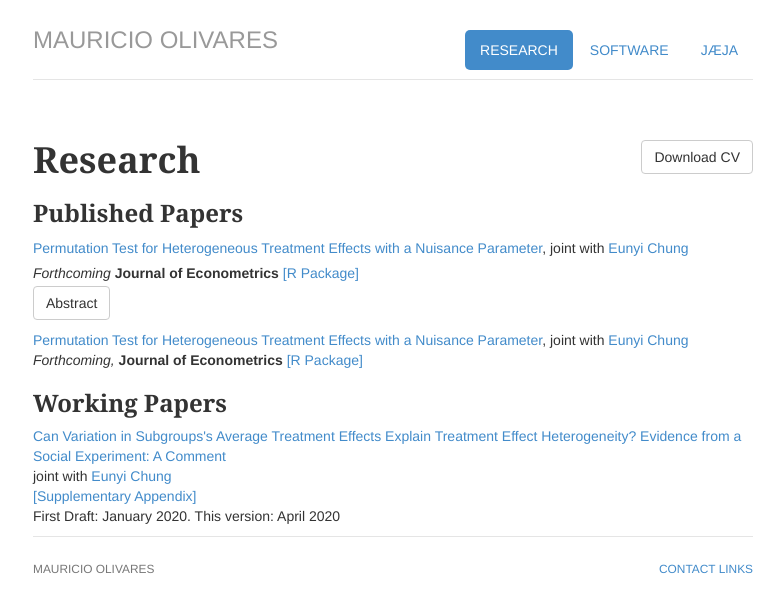
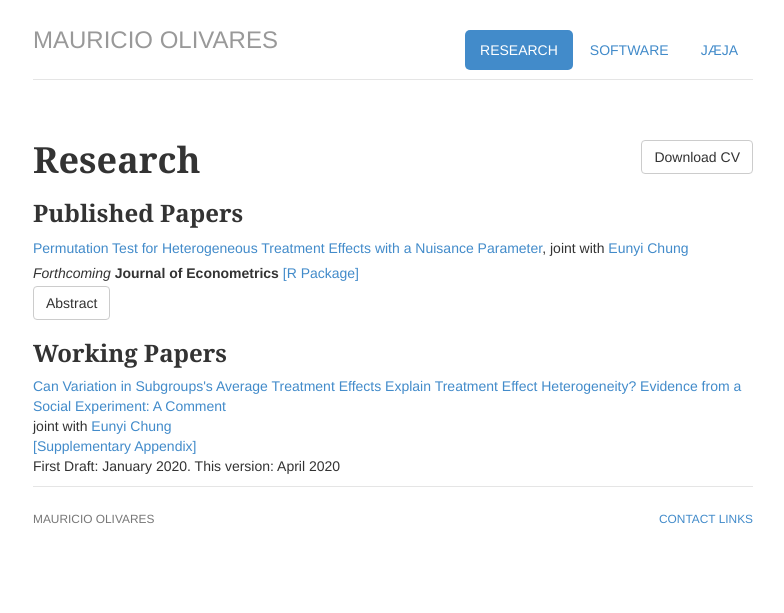
Before and after one commit to mauolivares/mauolivares.github.io, a Jekyll site: the page built from research/index.html, in a window 1280 px wide. Shown: the top 613 px of the page, without its empty margins (247-1031 px from the left). Built offline with Jekyll 4.4.1, drawn with Linux system fonts in a browser that asks for light colours.

```diff
--- a/research/index.html
+++ b/research/index.html
@@ -32,15 +32,6 @@ description: Mauricio Olivares' research page.
 					</div>
 				</p>
 
-					<ul class="list-unstyled">
-					<li>
-						<a href="/files/HTE_WorkingPaper.pdf" title="Download Paper as PDF">Permutation Test for Heterogeneous Treatment Effects with a Nuisance Parameter</a>,
-						joint with <a href="https://sites.google.com/a/illinois.edu/eunyichung/">Eunyi Chung</a>
-						<br><i>Forthcoming, </i><b>Journal of Econometrics</b>  <a href="https://cran.r-project.org/web/packages/RATest/index.html" title="R Package">[R Package]</a>
-
-					</li>
-
-					</ul>
 
 				<h3>Working Papers</h3>
 
```
